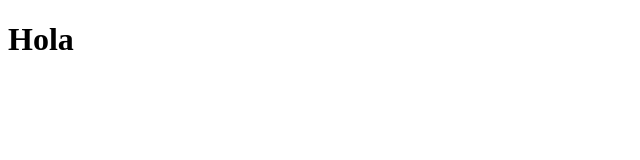
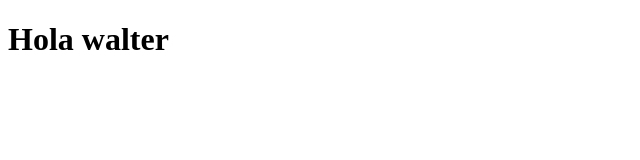
Before and after one commit to Waltrosky/WALTER2, a plain HTML site: page index.html in a window 1280 px wide. Shown: the whole page, without its empty margins (0-640 px from the left). Drawn offline with Linux system fonts and the light colour scheme.

Commit message:
walter segundo commit

```diff
--- a/index.html
+++ b/index.html
@@ -6,6 +6,6 @@
     <title>Document</title>
 </head>
 <body>
-    <h1>Hola</h1>
+    <h1>Hola walter</h1>
 </body>
 </html>
```
